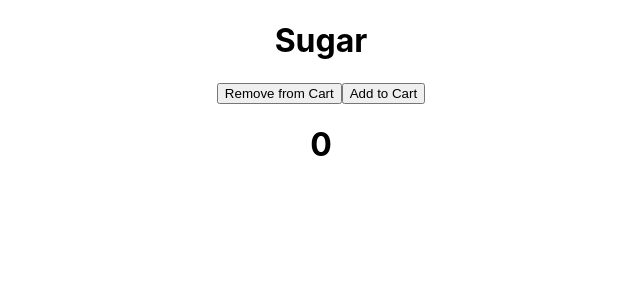
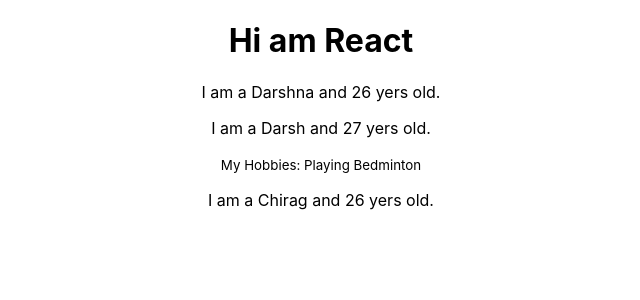
Before and after one commit to darshubutani/propsandstatus, a React (Create React App) app: page / in a window 1280 px wide. Shown: the top 300 px of the page, without its empty margins (319-959 px from the left). Built offline with nearby package versions, Linux system fonts and the light colour scheme.

Commit message:
Demo of props

```diff
--- a/src/App.js
+++ b/src/App.js
@@ -1,29 +1,45 @@
 //Create App that alows you to add and remove from cart
+// import './App.css';
+// import { useState } from 'react'
+
+// const App =()=>{
+//   const [count, setCount] = useState(0);
+//   const removeHandeler = () =>{
+//     if(count<=0){
+//       console.log("Add to cart");
+//       alert("Please Add to Cart");
+//     }
+//     else{
+//     setCount(count-1);
+//     }
+//   }
+//   const addHandler = () =>{
+//       setCount(count+1);
+//     }
+
+//   return(
+//       <div className = "App">
+//       <h1>Sugar</h1>
+//       <button onClick={removeHandeler}>Remove from Cart</button>
+//       <button onClick={addHandler}>Add to Cart</button>
+//       <h1>{count}</h1>
+//       </div>
+//   );
+// }
+// export default App;
+
+
+//Example of props
 import './App.css';
-import { useState } from 'react'
-
+import Person from './Person.js'
 const App =()=>{
-  const [count, setCount] = useState(0);
-  const removeHandeler = () =>{
-    if(count<=0){
-      console.log("Add to cart");
-      alert("Please Add to Cart");
-    }
-    else{
-    setCount(count-1);
-    }
-  }
-  const addHandler = () =>{
-      setCount(count+1);
-    }
-
   return(
-      <div className = "App">
-      <h1>Sugar</h1>
-      <button onClick={removeHandeler}>Remove from Cart</button>
-      <button onClick={addHandler}>Add to Cart</button>
-      <h1>{count}</h1>
-      </div>
-  );
+    <div className='App'>
+      <h1>Hi am React</h1>
+      <Person name="Darshna" age="26"/>
+      <Person name="Darsh" age="27">My Hobbies: Playing Bedminton</Person>
+      <Person name="Chirag" age="26"/>
+    </div>
+  )
 }
 export default App;
--- /dev/null
+++ b/src/Person.js
@@ -0,0 +1,10 @@
+import React from "react";
+const Person = (props) => {
+    return (
+        <div>
+            <p>I am a {props.name} and {props.age} yers old.</p>
+            <p><small>{props.children}</small></p>
+        </div>
+    )
+};
+export default Person;
--- a/src/index.js
+++ b/src/index.js
@@ -5,8 +5,10 @@
 import reportWebVitals from './reportWebVitals';
 
 const root = ReactDOM.createRoot(document.getElementById('root'));
+
 root.render(
   <React.StrictMode>
+
     <App />
   </React.StrictMode>
 );
```
